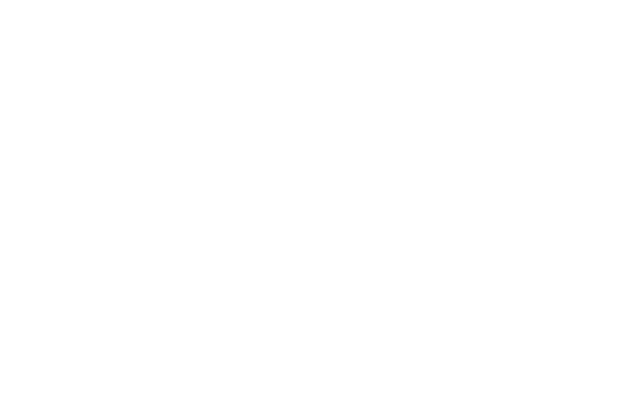
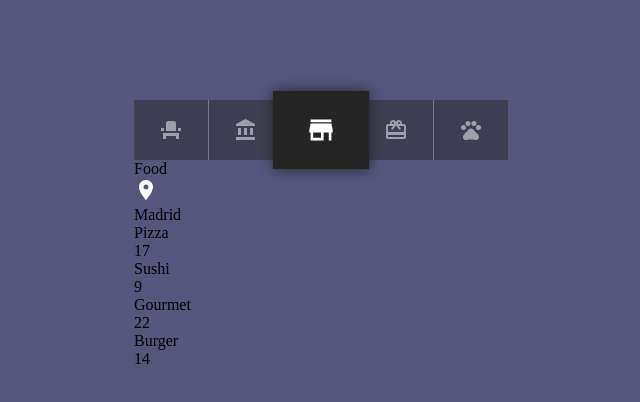
Before and after one commit to Umidjon-Frontend/html-css-loop-2-step-4, a plain HTML site: page index.html in a window 1280 px wide. Shown: the whole page, without its empty margins (319-959 px from the left). Drawn offline with Linux system fonts and the light colour scheme.

Commit message:
second commit

```diff
--- a/index.html
+++ b/index.html
@@ -1,14 +1,65 @@
 <!DOCTYPE html>
 <html lang="en">
   <head>
-  <meta charset="UTF-8">
-  <meta name="viewport" content="width=device-width, initial-scale=1.0">
-  <meta http-equiv="X-UA-Compatible" content="ie=edge">
+    <meta charset="UTF-8" />
+    <meta name="viewport" content="width=device-width, initial-scale=1.0" />
+    <meta http-equiv="X-UA-Compatible" content="ie=edge" />
     <title>Loop 2 - Step 4</title>
-  <link href="https://fonts.googleapis.com/css?family=Roboto:400,500,700" rel="stylesheet">
+    <link
+      href="https://fonts.googleapis.com/css?family=Roboto:400,500,700"
+      rel="stylesheet"
+    />
     <link rel="stylesheet" href="./styles.css" />
   </head>
   <body>
+    <div class="menu">
+      <div class="menu-header">
+        <div class="menu-nav">
+          <div class="menu-nav-item">
+            <img src="img/event.svg" alt="" />
+          </div>
+          <div class="menu-nav-item">
+            <img src="img/finance.svg" alt="" />
+          </div>
+          <div class="menu-nav-item activ">
+            <img src="img/cafe.svg" alt="" />
+          </div>
+          <div class="menu-nav-item">
+            <img src="img/gift.svg" alt="" />
+          </div>
+          <div class="menu-nav-item">
+            <img src="img/pets.svg" alt="" />
+          </div>
+        </div>
+      </div>
 
+      <div class="menu-card">
+        <div class="menu-card__header">
+          <div class="menu-card__header-title">Food</div>
+          <div class="menu-card__header-location">
+            <img src="img/location.svg" alt="" />
+            <div class="location-title">Madrid</div>
+          </div>
+        </div>
+        <div class="menu-card__section">
+			<div class="menu-card__section-item">
+				<div class="menu-card__section-item-title">Pizza</div>
+				<div class="item-title-number">17</div>
+			</div>
+			<div class="menu-card__section-item">
+				<div class="menu-card__section-item-title">Sushi</div>
+				<div class="item-title-number">9</div>
+			</div>
+			<div class="menu-card__section-item">
+				<div class="menu-card__section-item-title">Gourmet</div>
+				<div class="item-title-number">22</div>
+			</div>
+			<div class="menu-card__section-item">
+				<div class="menu-card__section-item-title">Burger</div>
+				<div class="item-title-number">14</div>
+			</div>
+		</div>
+      </div>
+    </div>
   </body>
 </html>
--- a/styles.css
+++ b/styles.css
@@ -0,0 +1,46 @@
+body{
+    background-color: #55557e;
+}
+
+*{
+    margin: 0;
+    padding: 0;
+    box-sizing: border-box;
+}
+
+div.activ{
+    transform: scale(1.3);
+    background-color: #252525;
+    box-shadow: 0 0 10px #252525;
+}
+div.activ img{
+    opacity: 1;
+}
+.menu{
+    width: 100%;
+    max-width: 374px;
+    margin: 100px auto;
+}
+
+.menu-nav{
+    display: flex;
+    justify-content: flex-start;
+    align-items: center;
+    background-color: #777898;
+}
+.menu-nav-item img{
+    opacity: 0.5;
+}
+
+.menu-nav-item{
+    width: 74px;
+    height: 60px;
+    display: flex;
+    justify-content: center;
+    align-items: center;
+    background-color: #3d3e52;
+    margin-right: 1px;
+}
+.menu-nav-item:last-child{
+    margin-right: 0;
+}
```
Lines whose indentation alone changed are shown as unchanged.
